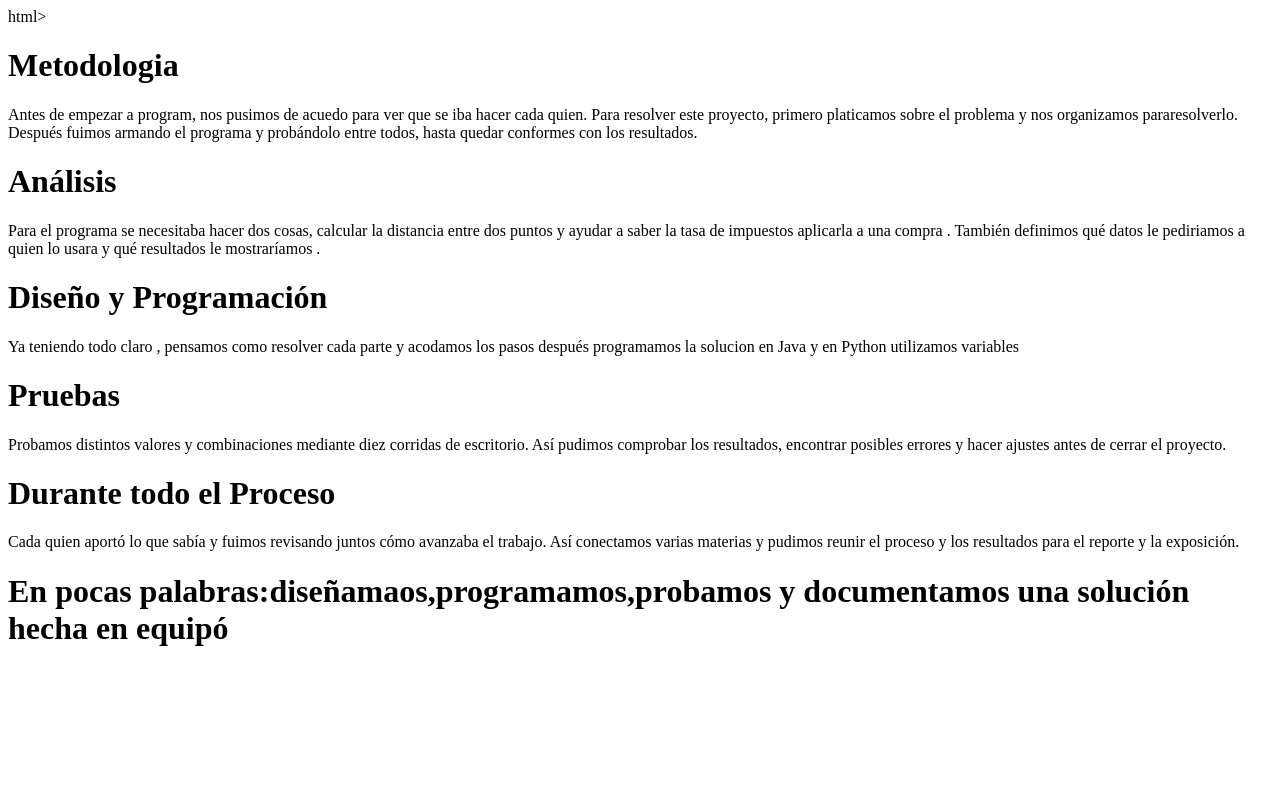
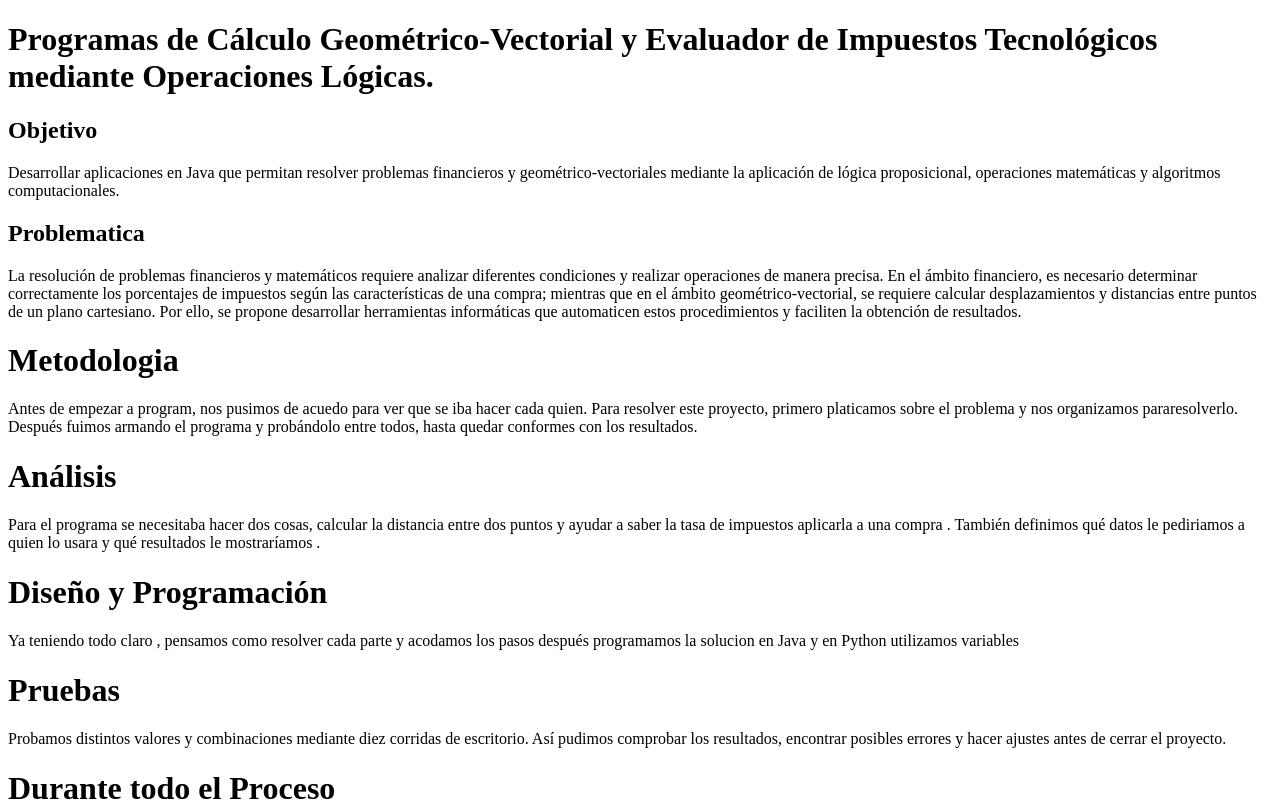
Before and after one commit to MyMund/proyecto-1a, a plain HTML site: page index.html in a window 1280 px wide. Shown: the top 810 px of the page. Drawn offline with Linux system fonts and the light colour scheme.

```diff
--- a/index.html
+++ b/index.html
@@ -1,9 +1,23 @@
-html>
+<!DOCTYPE html>
+<html lang="es">
 <head>
-<title>Metodologia</title>
+    <link rel="stylesheet" href="css/estilos.css">
+    <meta charset="UTF-8">
+    <meta name="viewport" content="width=device-width, initial-scale=1.0">
+    <title>Document</title>
 </head>
-<body>
-<b><h1>Metodologia </h1></b>
+<body> <h1>Programas de Cálculo Geométrico-Vectorial y Evaluador de Impuestos Tecnológicos mediante Operaciones Lógicas.</h1>
+    <div class="contenedor">
+
+     <div class="objetivos">
+     <h2>Objetivo</h2>
+       <p>Desarrollar aplicaciones en Java que permitan resolver problemas financieros y geométrico-vectoriales mediante la aplicación de lógica proposicional, operaciones matemáticas y algoritmos computacionales.</p>
+        </div>
+    <div class="problematica"><h2>Problematica</h2>
+     <p>La resolución de problemas financieros y matemáticos requiere analizar diferentes condiciones y realizar operaciones de manera precisa. En el ámbito financiero, es necesario determinar correctamente los porcentajes de impuestos según las características de una compra; mientras que en el ámbito geométrico-vectorial, se requiere calcular desplazamientos y distancias entre puntos de un plano cartesiano. Por ello, se propone desarrollar herramientas informáticas que automaticen estos procedimientos y faciliten la obtención de resultados.</div>
+  </div>
+   <div class="Metodologia"></div>
+  <b><h1>Metodologia </h1></b>
 <p>Antes de  empezar a program, nos pusimos de acuedo para ver que se iba hacer cada quien. Para  resolver este proyecto, primero platicamos sobre el problema y nos organizamos pararesolverlo. Después fuimos armando el programa y probándolo entre todos, hasta quedar conformes con los resultados.     </p>
 <b><h1>Análisis </h1></b>
 <p>Para el programa  se necesitaba hacer  dos cosas, calcular la distancia entre dos puntos y ayudar  a saber la tasa de impuestos aplicarla a una compra . También definimos qué  datos le pediriamos  a quien  lo usara y qué  resultados le mostraríamos . </p>
@@ -14,3 +28,6 @@ html>
 <b><h1> Durante todo el  Proceso  </h1></b>
 <p>Cada quien  aportó lo que sabía y fuimos  revisando juntos cómo avanzaba el trabajo. Así  conectamos  varias  materias  y pudimos  reunir el proceso y los resultados  para  el reporte y la exposición. </p>
 <b><h1>En  pocas palabras:diseñamaos,programamos,probamos y documentamos una solución hecha en equipó</h1></b>
+</div>
+</body>
+</html>
```
